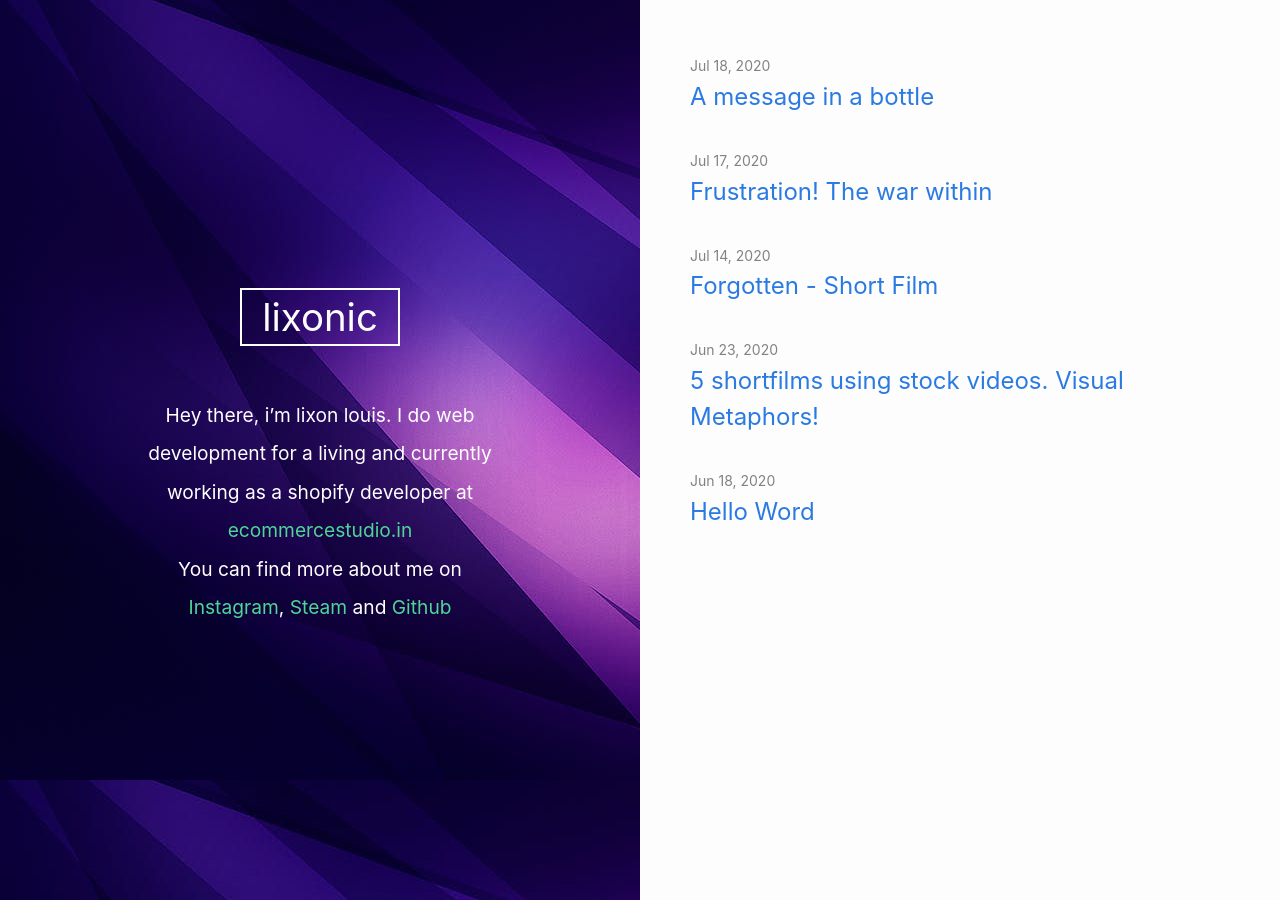
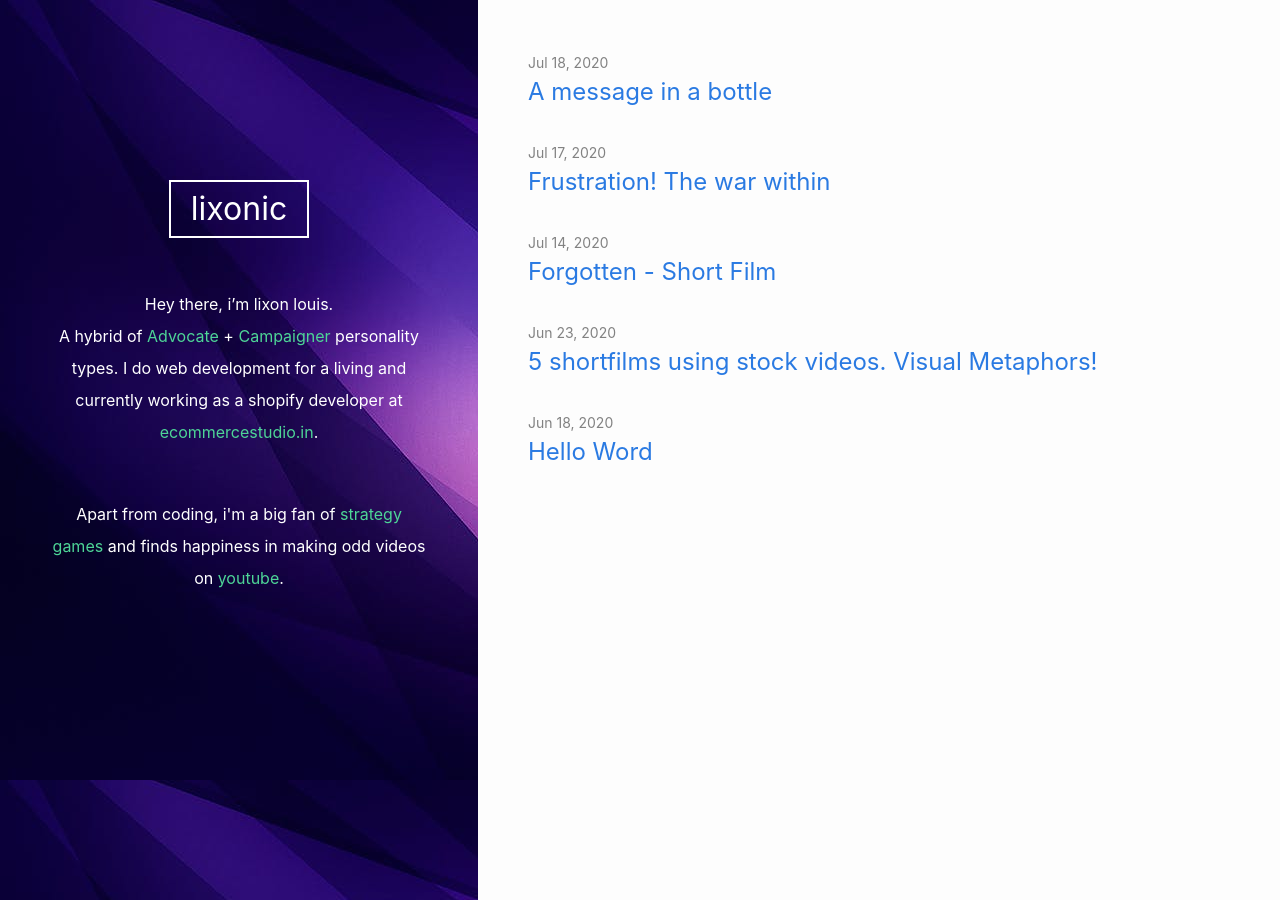
Before and after one commit to lixonic/lixonic, a Jekyll site: the page built from index.markdown, in a window 1280 px wide. Built offline with Jekyll 4.4.1, drawn with Linux system fonts in a browser that asks for light colours.

Commit message:
update layout and content

```diff
--- a/_includes/header.html
+++ b/_includes/header.html
@@ -3,13 +3,20 @@
     <h1><a href="/">lixonic</a></h1>
   </div>
   <p class="intro">
-    Hey there, i’m lixon louis. I do web development for a living and currently working as a  shopify developer at
-    <a href="https://ecommercestudio.in/" target="_blank">ecommercestudio.in</a>
-    <br/>
-    You can find more about me on <a href="https://www.instagram.com/lixonlouis/" target="_blank">Instagram</a>,
-    <a href="https://steamcommunity.com/id/Ydyar/" target="_blank">Steam</a>  and
-    <a href="https://github.com/lixonic" target="_blank">Github</a>
+    Hey there, i’m lixon louis. <br/>A hybrid of
+    <a href="https://www.16personalities.com/infj-personality" target="_blank">Advocate</a>  +
+    <a href="https://www.16personalities.com/enfp-personality" target="_blank"> Campaigner </a>personality types.
+
+
+    I do web development for a living and currently working as a  shopify developer at
+    <a href="https://ecommercestudio.in/" target="_blank">ecommercestudio.in</a>.
+
+
 
    </p>
-
+   <p class="intro">Apart from coding, i'm a big fan of <a href="https://steamcommunity.com/id/Ydyar/" target="_blank">strategy games</a> and finds
+    happiness in making
+     odd videos on <a href="https://www.youtube.com/user/lixonicprincipia/videos" target="_blank">
+      youtube</a>.
+    </p>
  </header>
--- a/_layouts/default.html
+++ b/_layouts/default.html
@@ -4,15 +4,12 @@
   {%- include head.html -%}
 
   <body class="{%- if page.url == '/'-%} index {%- endif-%}">
-    <div class="one-half with-bg">
+    <div class="one-third with-bg grid">
       {%- include header.html -%}
     </div>
-    <div class="one-half">
+    <div class="two-thirds grid">
       {{ content }}
     </div>
-
-
-
 
     {%- include footer.html -%}
 
--- a/assets/css/style.scss
+++ b/assets/css/style.scss
@@ -9,11 +9,14 @@
   body{
 
     flex-direction: column;
-    font-size: 1.2rem;
+
 
     .wrapper{
       background: rgba(0,0,0,.2);
       padding-top: 1rem;
+    }
+    .grid{
+      padding: 20px;
     }
     .one-half{
       padding: 20px;
@@ -63,18 +66,25 @@
      body{
       flex-direction: row;
 
-      .one-half{
-        width: 50%;
-        padding: 50px;
-       }
+        .one-half{
+          width: 50%;
+         }
+        .grid{
+          padding: 50px;
+        }
+
+        .one-third{
+          width: 35%;
+         }
+        .two-thirds{
+          width: 65%;
+         }
      }
      header.site-header{
       position: sticky;
-      top: 32%;
+      top: 20%;
      }
-     p.intro{
-      max-width: 70%;
-    }
+
   }
   @media (max-width: 768px){
     body:not(.index) p.intro{
```
